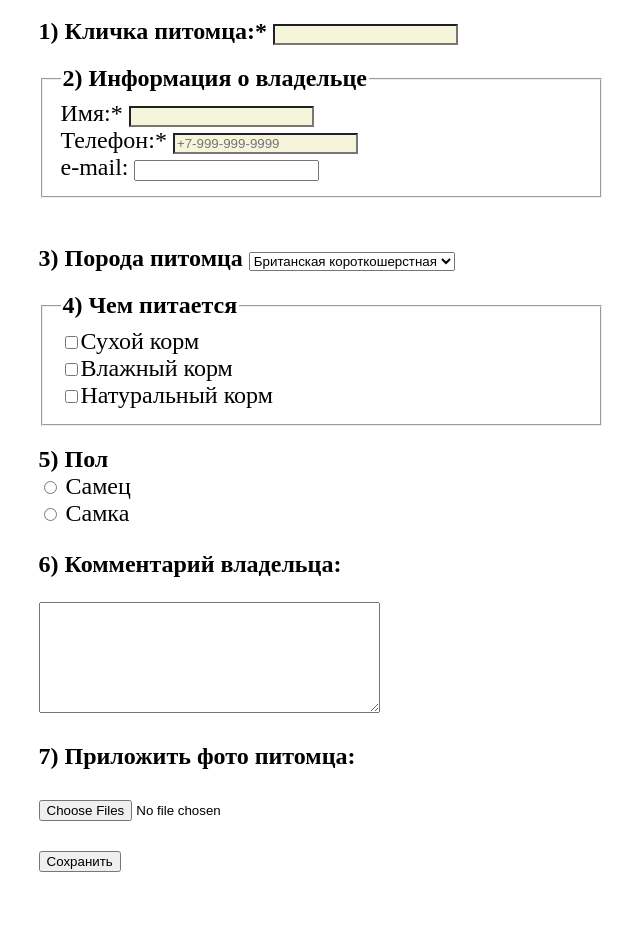
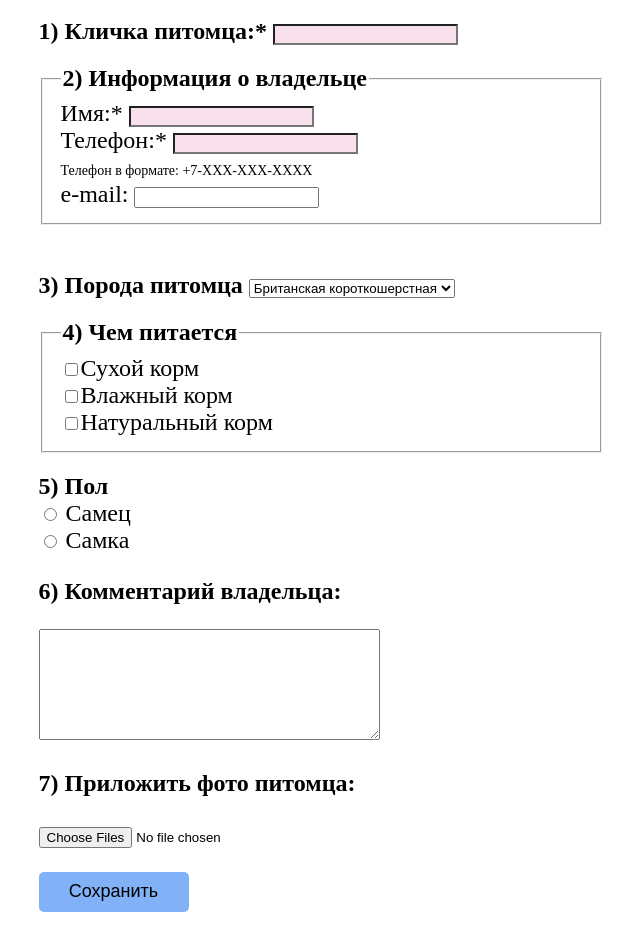
Before and after one commit to altarin/develop, a plain HTML site: page week18/petForm/index.html in a window 1280 px wide. Shown: the part 380-1316 px from the top of the page, without its empty margins (319-959 px from the left). Before the commit the page ends 1276 px from the top, so only its background shows below. Drawn offline with Linux system fonts and the light colour scheme.

Commit message:
added validation

```diff
--- a/week18/petForm/index.html
+++ b/week18/petForm/index.html
@@ -21,7 +21,20 @@
         }
 
         input:invalid {
-            background-color: beige;
+            background-color: #F8E0EC;
+        }
+
+        .example {
+            font-size: 14px;
+        }
+
+        .button {
+            width: 150px;
+            height: 40px;
+            font-size: 18px;
+            background-color: #81b2f7;
+            border-radius: 5px;
+            border: none;
         }
     </style>
 </head>
@@ -32,18 +45,18 @@
         <form enctype="multipart/form-data" method="post">
             <div class="question">
                 <label for="name_pet"><b>1) Кличка питомца:*</b></label>
-                <input type="text" name="name_pet" id="name_pet" required />
+                <input type="text" name="name_pet" id="name_pet" pattern="^[а-яА-ЯеЁa-zA-Z]+$" required />
             </div>
             <div class="question">
                 <fieldset>
                     <legend><b>2) Информация о владельце</b></legend>
                     <label for="name">Имя:*</label>
-                    <input type="text" name="name" id="name" required><br />
+                    <input type="text" name="name" id="name" pattern="^[а-яА-ЯеЁa-zA-Z]+$" required><br />
                     <label for="phone">Телефон:*</label>
-                    <input type="text" name="phone" id="phone" placeholder="+7-999-999-9999"
-                        pattern="\+\d-\d{3}-\d{3}-\d{4}" required><br />
+                    <input type="text" name="phone" id="phone" pattern="\+\d-\d{3}-\d{3}-\d{4}" required><br />
+                    <span class="example">Телефон в формате: +7-ХХХ-ХХХ-ХХХХ</span><br>
                     <label for="email">e-mail:</label>
-                    <input type="text" name="email" id="email">
+                    <input type="email" name="email" id="email">
                 </fieldset><br />
             </div>
 
@@ -74,13 +87,13 @@
             </div>
             <div class="question">
                 <p><b>6) Комментарий владельца:</b></p>
-                <textarea rows="7" cols="40"></textarea>
+                <textarea rows="7" cols="40" maxlength="24"></textarea>
             </div>
             <div class="question">
                 <p><b>7) Приложить фото питомца:</b></p>
                 <input type="file" name="photo" multiple accept="image/*,image/jpeg" />
             </div>
-            <p><input type="submit" value="Сохранить"></p>
+            <p><input type="submit" class="button" value="Сохранить"></p>
         </form>
     </div>
 </body>
```
